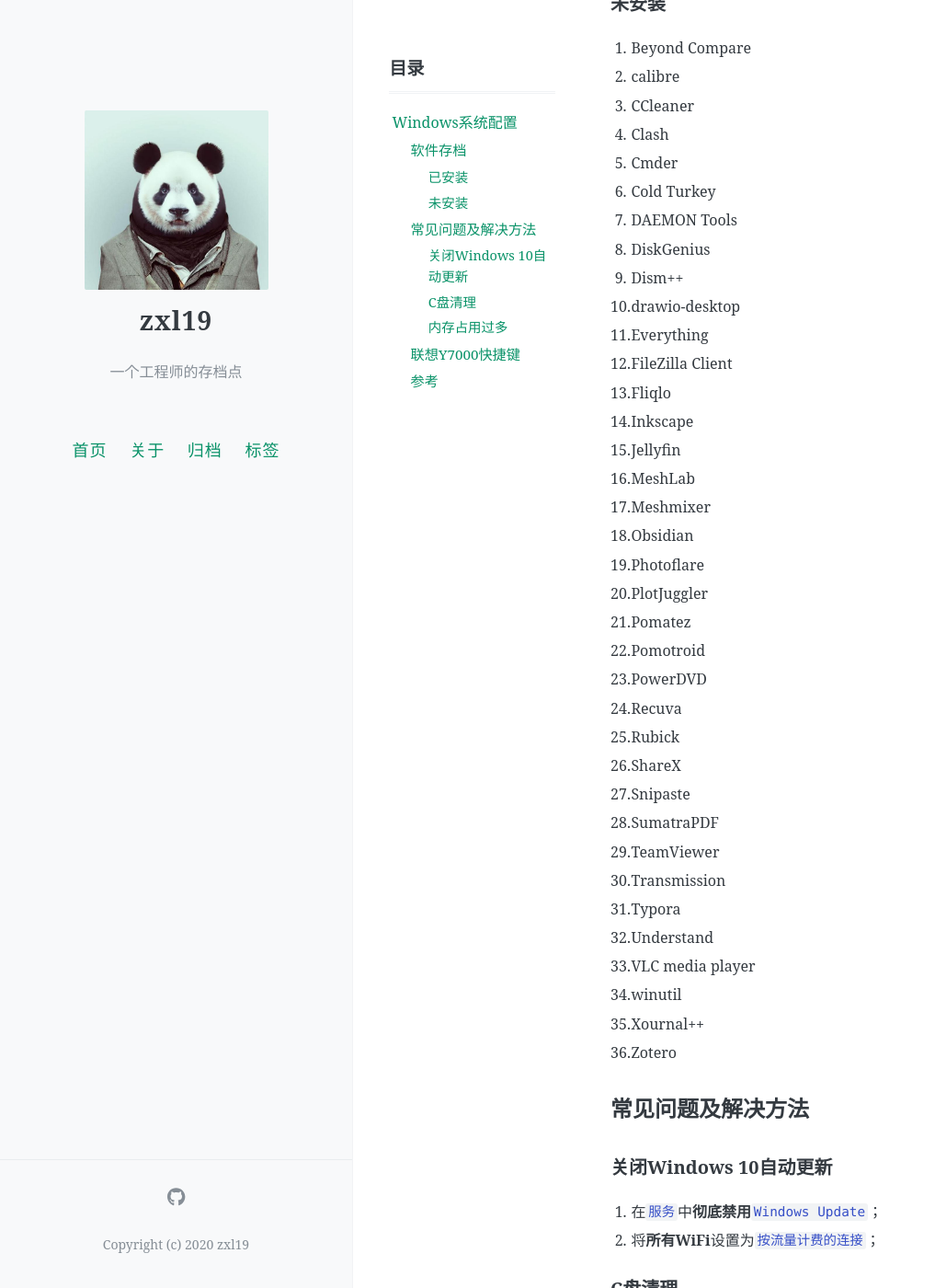
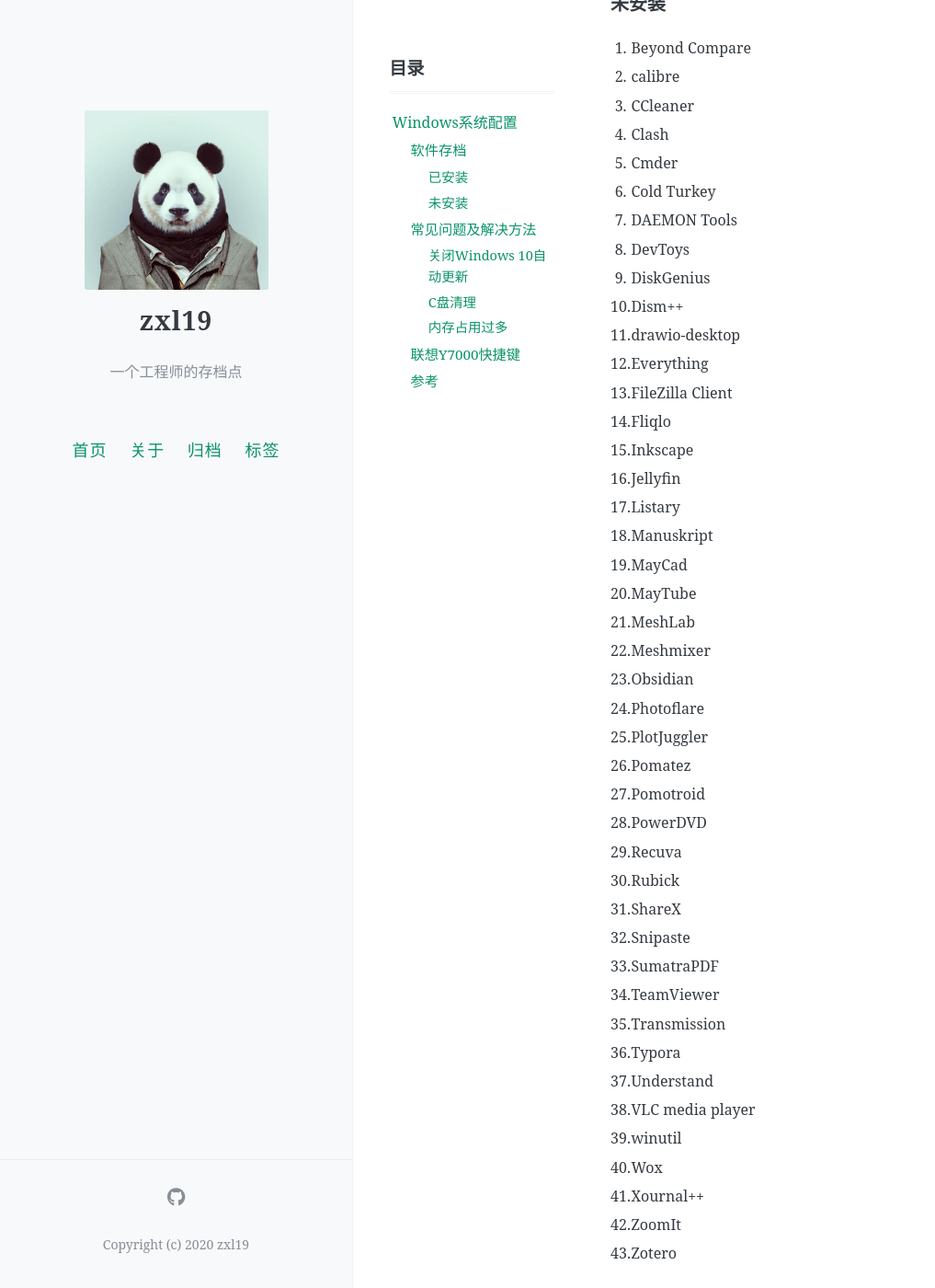
Before and after one commit to zxl19/zxl19.github.io, a Jekyll site: the page built from _posts/2021-09-15-windows-setup.md, in a window 1280 px wide and 1400 px high, scrolled down 1239 px. Shown: the whole window at 92% size, without its empty margins (0-1017 px from the left). Built offline with Jekyll 4.4.1, drawn with Linux system fonts in a browser that asks for light colours; comment, search, counter and statistics services are not loaded.

Commit message:
Update Posts

```diff
--- a/_posts/2021-09-15-windows-setup.md
+++ b/_posts/2021-09-15-windows-setup.md
@@ -56,35 +56,42 @@ pinned: false
 5. Cmder
 6. Cold Turkey
 7. DAEMON Tools
-8. DiskGenius
-9. Dism++
-10. drawio-desktop
-11. Everything
-12. FileZilla Client
-13. Fliqlo
-14. Inkscape
-15. Jellyfin
-16. MeshLab
-17. Meshmixer
-18. Obsidian
-19. Photoflare
-20. PlotJuggler
-21. Pomatez
-22. Pomotroid
-23. PowerDVD
-24. Recuva
-25. Rubick
-26. ShareX
-27. Snipaste
-28. SumatraPDF
-29. TeamViewer
-30. Transmission
-31. Typora
-32. Understand
-33. VLC media player
-34. winutil
-35. Xournal++
-36. Zotero
+8. DevToys
+9. DiskGenius
+10. Dism++
+11. drawio-desktop
+12. Everything
+13. FileZilla Client
+14. Fliqlo
+15. Inkscape
+16. Jellyfin
+17. Listary
+18. Manuskript
+19. MayCad
+20. MayTube
+21. MeshLab
+22. Meshmixer
+23. Obsidian
+24. Photoflare
+25. PlotJuggler
+26. Pomatez
+27. Pomotroid
+28. PowerDVD
+29. Recuva
+30. Rubick
+31. ShareX
+32. Snipaste
+33. SumatraPDF
+34. TeamViewer
+35. Transmission
+36. Typora
+37. Understand
+38. VLC media player
+39. winutil
+40. Wox
+41. Xournal++
+42. ZoomIt
+43. Zotero
 
 ## 常见问题及解决方法
 
```
Also changed, not shown: _posts/2021-03-29-latex-note.md (+2 -1 lines), _posts/2021-06-01-cpp-library.md (+10 -9 lines), _posts/2021-06-15-ai-material.md (+2 -1 lines), _posts/2023-03-28-python-package.md (+18 -4 lines).
